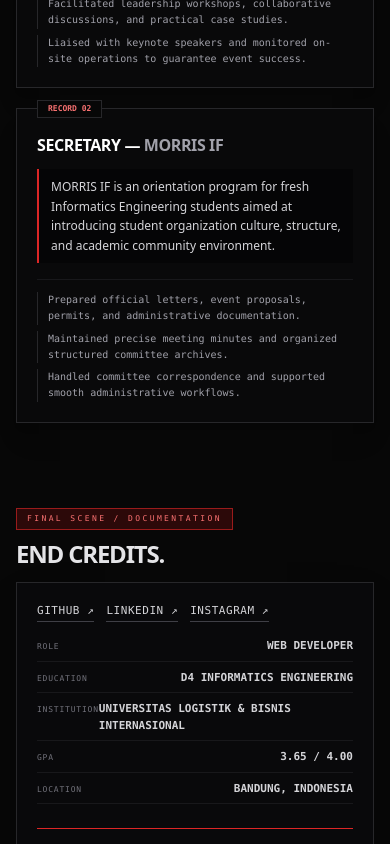
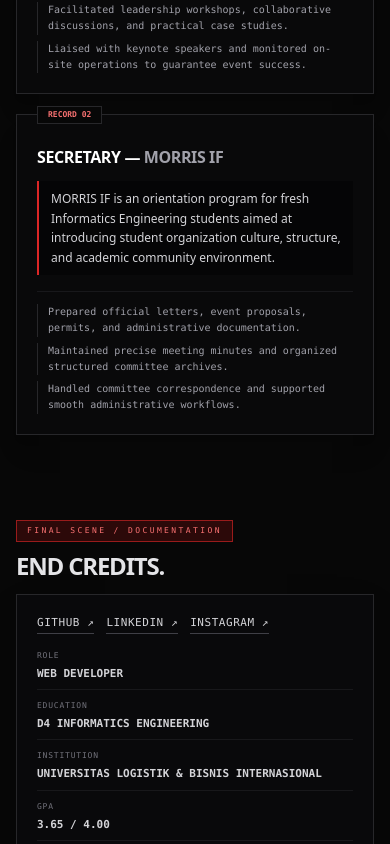
Before and after one commit to Haekalss/kall, a React (Create React App) app: page / in a window 390 px wide. Shown: the part 3380-4224 px from the top of the page. Built offline with nearby package versions, Linux system fonts and the light colour scheme.

Commit message:
ada miss perbaiki

```diff
--- a/src/haekalss_portfolio_landingpage.jsx
+++ b/src/haekalss_portfolio_landingpage.jsx
@@ -819,7 +819,7 @@ export default function AnalogFilmPortfolio() {
                     key={index}
                     className="bg-zinc-950/90 border border-zinc-800 p-5 sm:p-6 relative group hover:border-red-500 transition-all shadow-xl flex flex-col justify-between"
                   >
-                    <div>
+                    <div className="pt-1.5 sm:pt-1">
                       <span className="absolute top-0 left-5 -translate-y-1/2 bg-[#070707] px-2.5 py-0.5 font-mono text-[8px] text-red-400 border border-zinc-800 font-bold">
                         RECORD 0{index + 1}
                       </span>
@@ -859,11 +859,11 @@ export default function AnalogFilmPortfolio() {
                     <a href="https://www.instagram.com/haekalsss_/" target="_blank" rel="noopener noreferrer" className="border-b border-zinc-700 hover:border-red-500 text-zinc-300 hover:text-white pb-0.5 sm:pb-1 transition">Instagram ↗</a>
                   </div>
 
-                  <div className="space-y-2 sm:space-y-2.5 w-full">
+                  <div className="space-y-2.5 sm:space-y-3 w-full">
                     {credits.map(([label, value]) => (
-                      <div key={label} className="flex justify-between items-baseline border-b border-zinc-900 pb-1.5">
-                        <span className="font-mono text-[8px] text-zinc-500 uppercase tracking-widest">{label}</span>
-                        <p className="text-[11px] sm:text-xs font-bold text-zinc-300 uppercase font-mono">{value}</p>
+                      <div key={label} className="flex flex-col sm:flex-row sm:justify-between sm:items-baseline gap-1 sm:gap-4 border-b border-zinc-900 pb-2">
+                        <span className="font-mono text-[8px] sm:text-[9px] text-zinc-500 uppercase tracking-widest shrink-0">{label}</span>
+                        <p className="text-[11px] sm:text-xs font-bold text-zinc-300 uppercase font-mono sm:text-right leading-snug">{value}</p>
                       </div>
                     ))}
                   </div>
```
